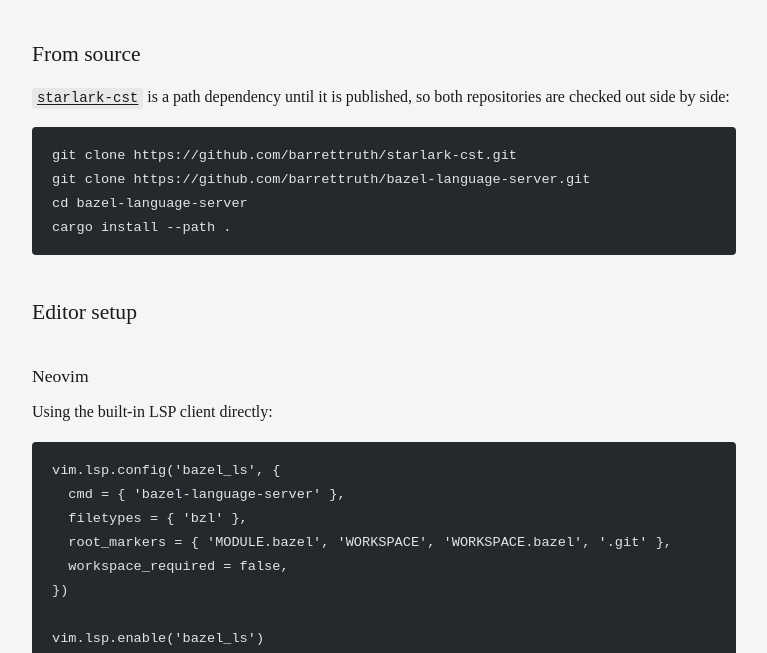
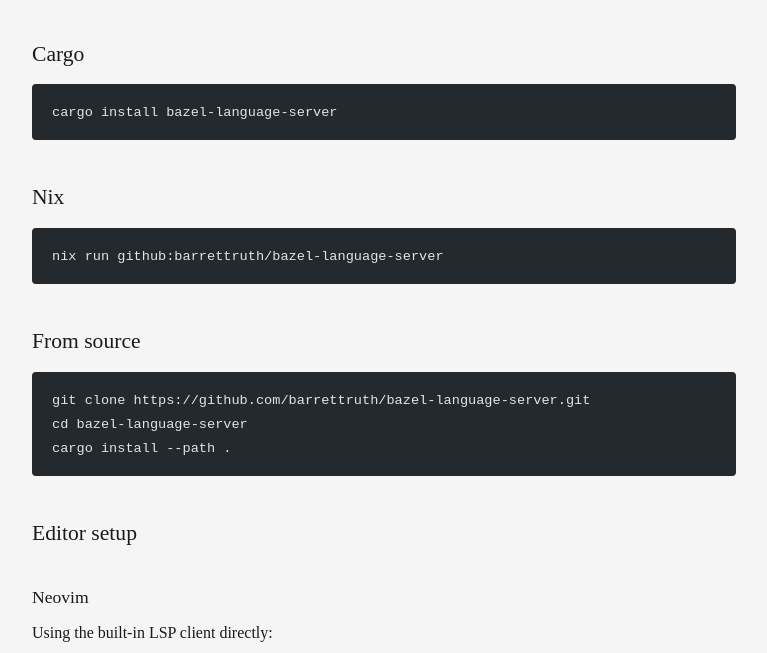
Before and after one commit to barrettruth/bazel-language-server, an Astro site in the folder site/: page /installation in a window 1280 px wide. Shown: the part 147-800 px from the top of the page, without its empty margins (256-1023 px from the left). Built offline with nearby package versions, Linux system fonts and the light colour scheme; Astro itself is replaced by a stand-in of ours; code samples lack their colours; a web font is replaced by a local one.

Commit message:
docs: install from cargo and nix

````diff
--- a/site/src/pages/installation.mdx
+++ b/site/src/pages/installation.mdx
@@ -5,14 +5,21 @@
 
 # Installation
 
+## Cargo
+
+```sh
+cargo install bazel-language-server
+```
+
+## Nix
+
+```sh
+nix run github:barrettruth/bazel-language-server
+```
+
 ## From source
 
-[`starlark-cst`](https://github.com/barrettruth/starlark-cst) is a path
-dependency until it is published, so both repositories are checked out side by
-side:
-
 ```sh
-git clone https://github.com/barrettruth/starlark-cst.git
 git clone https://github.com/barrettruth/bazel-language-server.git
 cd bazel-language-server
 cargo install --path .
````
Also changed, not shown: README.md.
